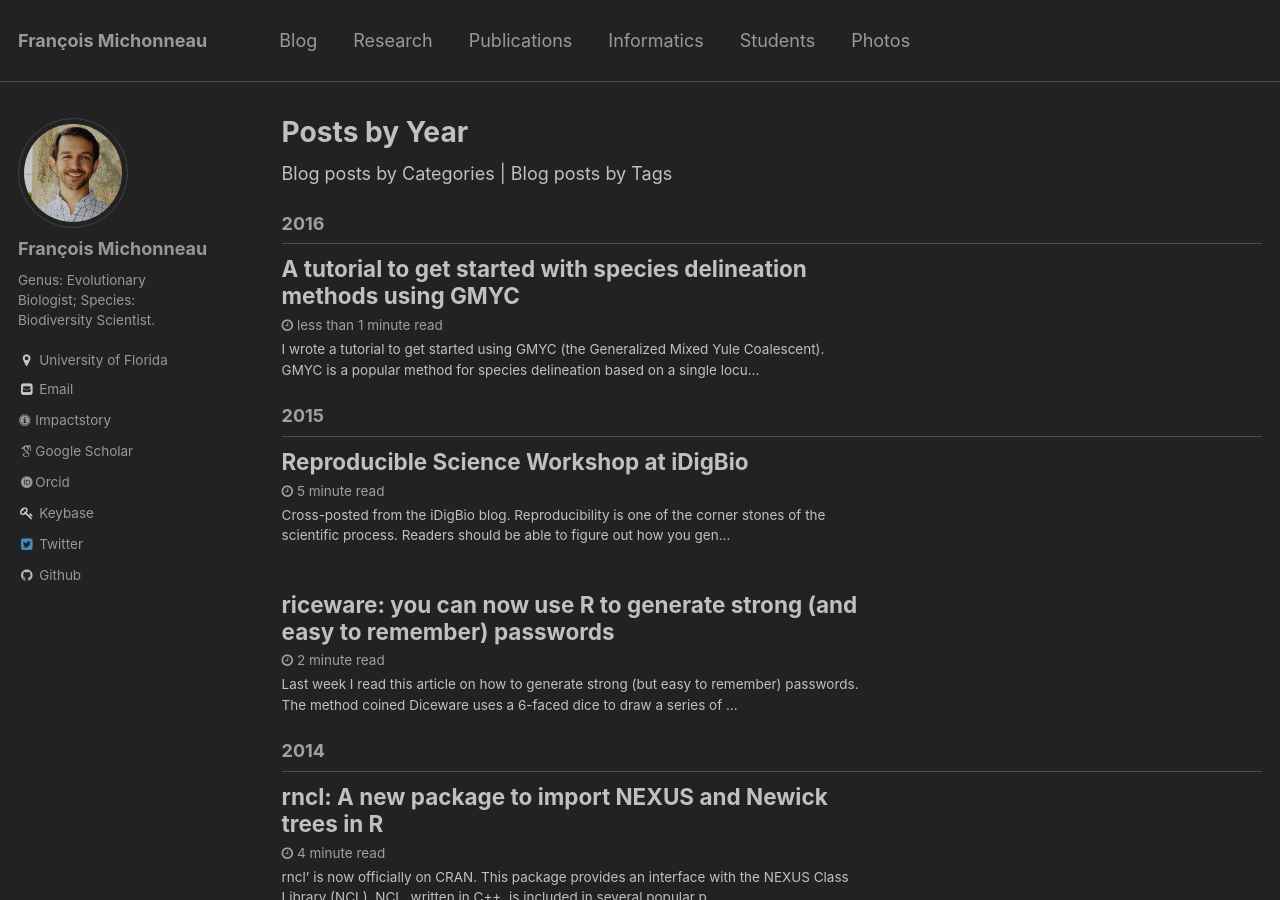
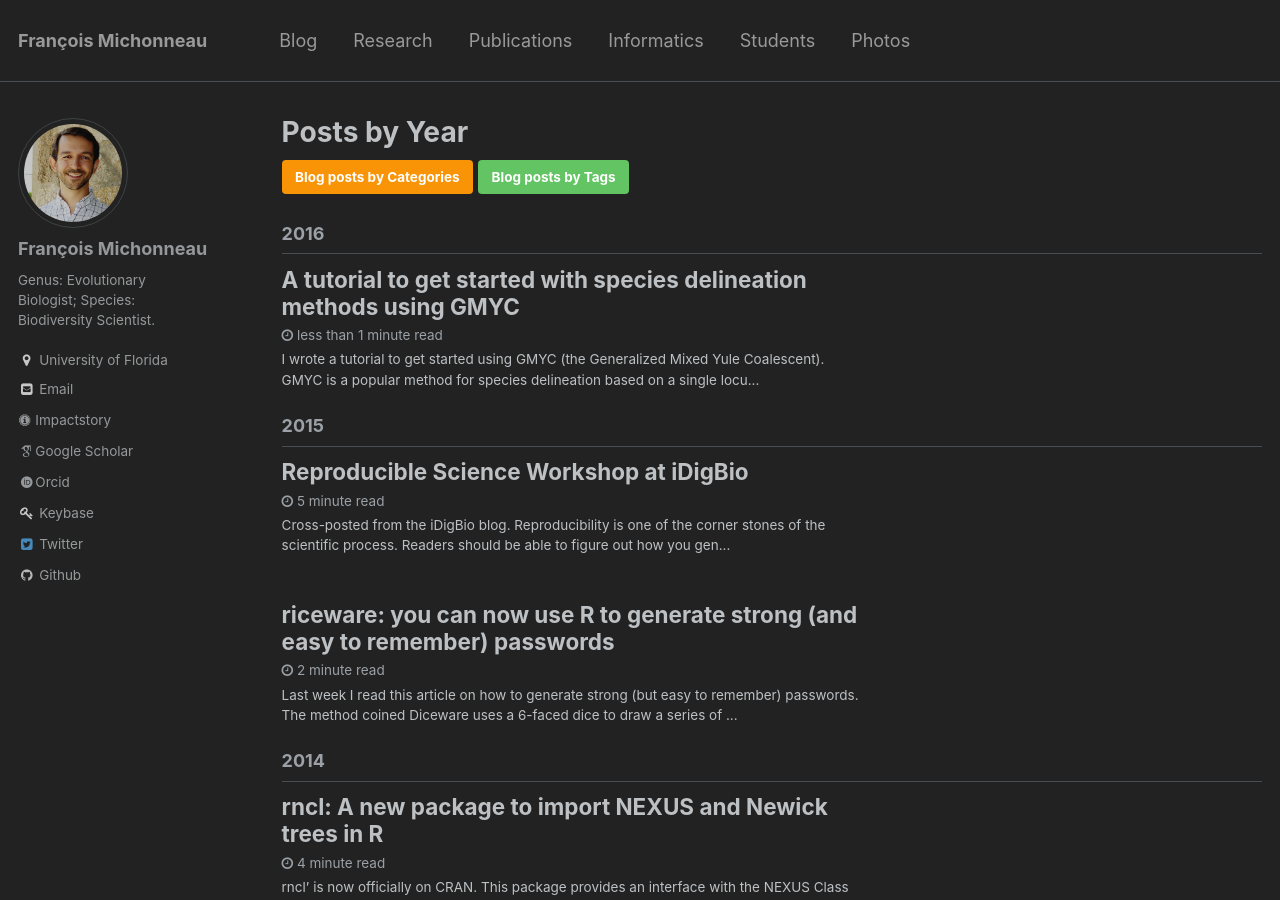
Before and after one commit to fmichonneau/francoismichonneau.net, a Jekyll site: the page built from _pages/blog.html, in a window 1280 px wide and 900 px high. Built offline with Jekyll 4.4.1, drawn with Linux system fonts in a browser that asks for light colours; some web fonts are replaced.

Commit message:
[fix #22] use buttons to navigate between archives

```diff
--- a/_pages/blog.html
+++ b/_pages/blog.html
@@ -5,8 +5,8 @@ title: "Posts by Year"
 author_profile: true
 ---
 
-<a href="{{ site.baseurl }}/categories/">Blog posts by Categories</a> |
-<a href="{{ site.baseurl }}/tags/">Blog posts by Tags</a>
+<a href="{{ site.baseurl }}/categories/" class="btn btn--warning">Blog posts by Categories</a>
+<a href="{{ site.baseurl }}/tags/"  class="btn btn--success">Blog posts by Tags</a>
 
 {% include base_path %}
 {% capture written_year %}'None'{% endcapture %}
--- a/_pages/categories.html
+++ b/_pages/categories.html
@@ -5,11 +5,13 @@ title: "Posts by Category"
 author_profile: true
 ---
 
-<a href="{{ site.baseurl }}/blog/">Blog posts by Year</a> |
-<a href="{{ site.baseurl }}/tags/">Blog posts by Tags</a>
 
 {% include base_path %}
 {% include group-by-array collection=site.posts field="categories" %}
+
+<a href="{{ site.baseurl }}/blog/" class="btn btn--info">Blog posts by Year</a>
+<a href="{{ site.baseurl }}/tags/" class="btn btn--success">Blog posts by Tags</a>
+
 
 {% for category in group_names %}
   {% assign posts = group_items[forloop.index0] %}
--- a/_pages/tags.html
+++ b/_pages/tags.html
@@ -5,8 +5,8 @@ title: "Posts by Tags"
 author_profile: true
 ---
 
-<a href="{{ site.baseurl }}/blog/">Blog posts by Year</a> |
-<a href="{{ site.baseurl }}/categories/">Blog posts by Categories</a>
+<a href="{{ site.baseurl }}/blog/" class="btn btn--info">Blog posts by Year</a>
+<a href="{{ site.baseurl }}/categories/" class="btn btn--warning">Blog posts by Categories</a>
 
 {% include base_path %}
 {% include group-by-array collection=site.posts field="tags" %}
```
